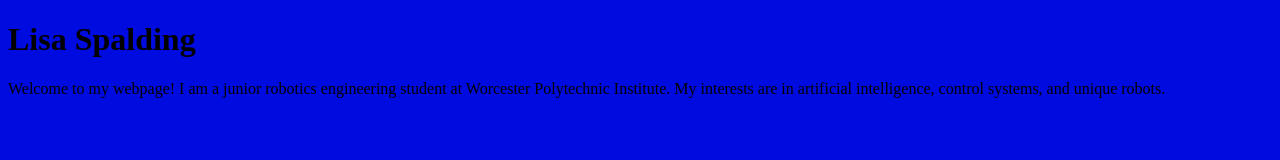
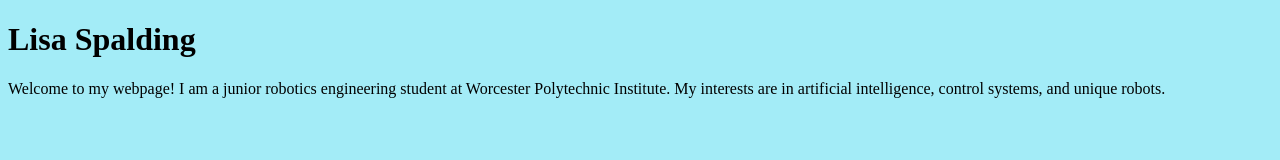
Before and after one commit to lfspalding/lfspalding.github.io, a plain HTML site: page index.html in a window 1280 px wide. Drawn offline with Linux system fonts and the light colour scheme.

Commit message:
color change better?

```diff
--- a/index.html
+++ b/index.html
@@ -1,7 +1,7 @@
 
 <!DOCTYPE html>
 <html>
-<body bgcolor = "light blue">
+<body bgcolor =  #a3ecf7>
 
 <h1>Lisa Spalding</h1>
 <p>Welcome to my webpage! I am a junior robotics engineering student at Worcester Polytechnic Institute.
```
